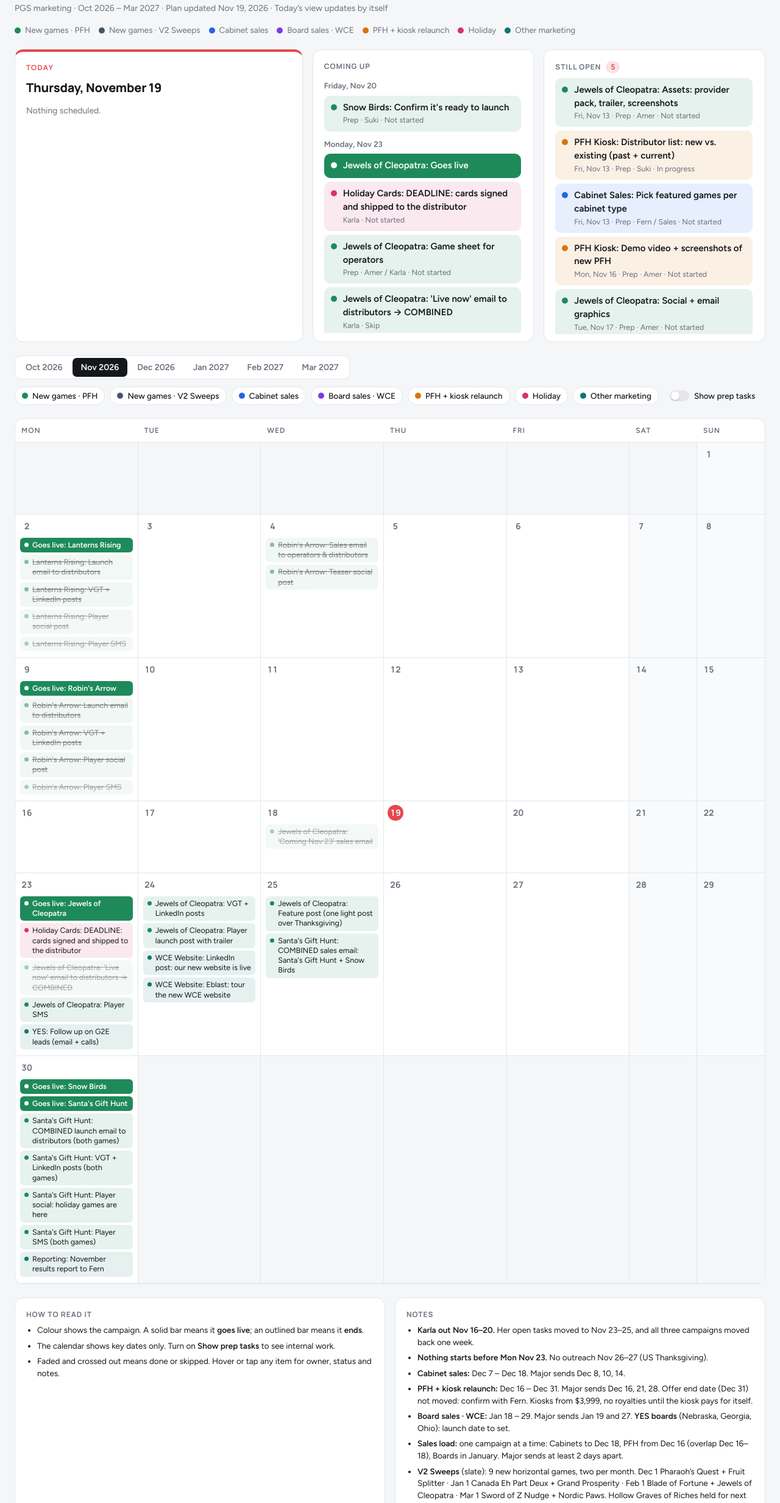
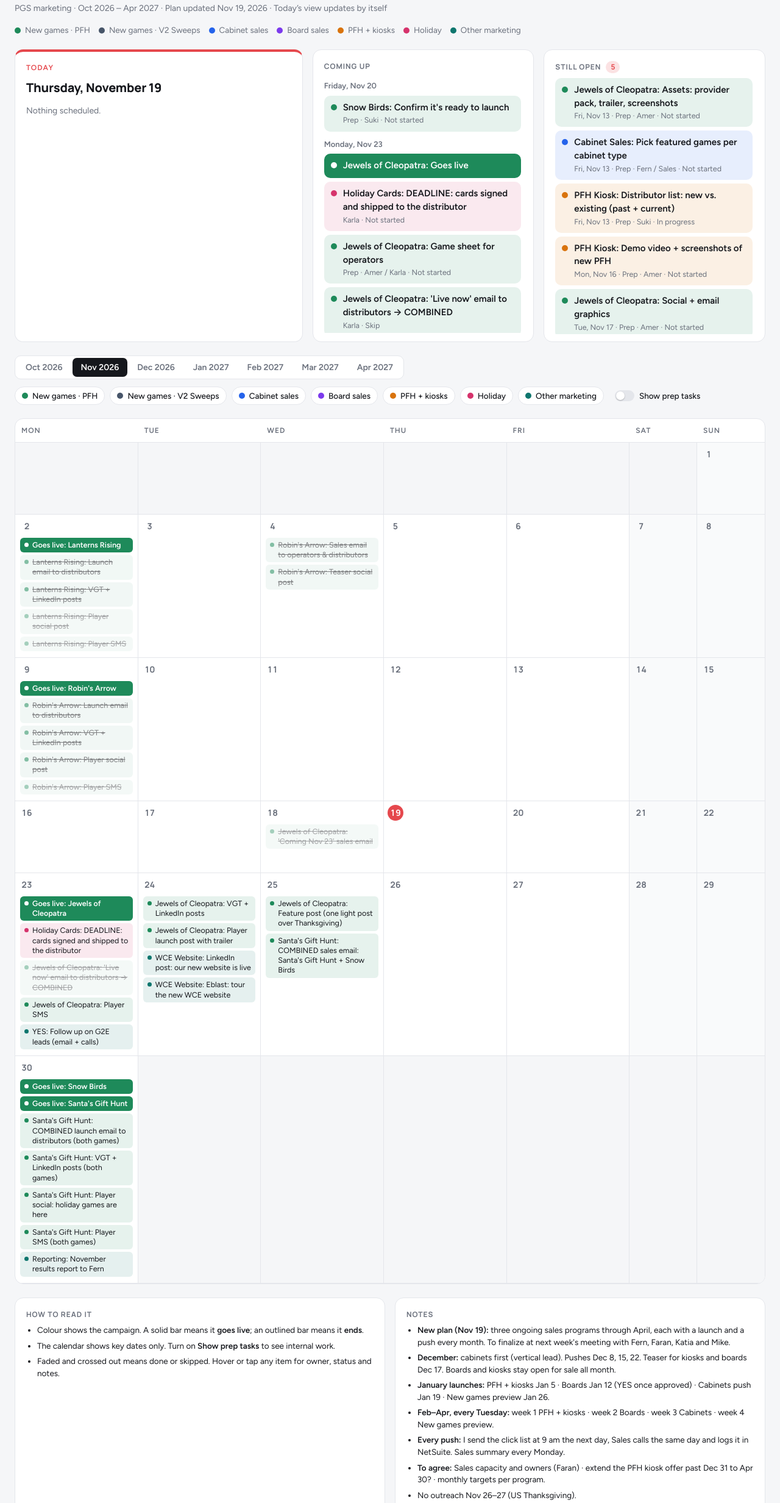
Before and after one commit to karlamariapena-cyber/campaign-calendar, a plain HTML site: page index.html in a window 1280 px wide. Shown: the part 69-2534 px from the top of the page at 61% size. Drawn offline with Linux system fonts and the light colour scheme.

Commit message:
Switch to ongoing programs: Dec cabinets, Jan launches, monthly pushes to April
Co-Authored-By: Claude Opus 5.5 <noreply@anthropic.com>
Claude-Session: https://claude.ai/code/session_01M1C4Zma1pcZfMSHpz28MNk

```diff
--- a/index.html
+++ b/index.html
@@ -98,14 +98,14 @@ button:focus-visible{outline:2px solid var(--accent);outline-offset:2px}
  <header class="top">
   <div>
    <h1>Launch &amp; Campaign Calendar</h1>
-   <p>PGS marketing · Oct 2026 – Mar 2027 · Plan updated Nov 19, 2026 · Today’s view updates by itself</p>
+   <p>PGS marketing · Oct 2026 – Apr 2027 · Plan updated Nov 19, 2026 · Today’s view updates by itself</p>
   </div>
   <div class="legend">
    <span class="launch"><i class="dot"></i>New games · PFH</span>
    <span class="v2"><i class="dot"></i>New games · V2 Sweeps</span>
    <span class="cab"><i class="dot"></i>Cabinet sales</span>
-   <span class="board"><i class="dot"></i>Board sales · WCE</span>
-   <span class="pfh"><i class="dot"></i>PFH + kiosk relaunch</span>
+   <span class="board"><i class="dot"></i>Board sales</span>
+   <span class="pfh"><i class="dot"></i>PFH + kiosks</span>
    <span class="hol"><i class="dot"></i>Holiday</span>
    <span class="plan"><i class="dot"></i>Other marketing</span>
   </div>
@@ -138,12 +138,13 @@ button:focus-visible{outline:2px solid var(--accent);outline-offset:2px}
   <div class="panel">
    <h3>Notes</h3>
    <ul class="small">
-    <li><b>Karla out Nov 16–20.</b> Her open tasks moved to Nov 23–25, and all three campaigns moved back one week.</li>
-    <li><b>Nothing starts before Mon Nov 23.</b> No outreach Nov 26–27 (US Thanksgiving).</li>
-    <li><b>Cabinet sales:</b> Dec 7 – Dec 18. Major sends Dec 8, 10, 14.</li>
-    <li><b>PFH + kiosk relaunch:</b> Dec 16 – Dec 31. Major sends Dec 16, 21, 28. Offer end date (Dec 31) not moved: confirm with Fern. Kiosks from $3,999, no royalties until the kiosk pays for itself.</li>
-    <li><b>Board sales · WCE:</b> Jan 18 – 29. Major sends Jan 19 and 27. <b>YES boards</b> (Nebraska, Georgia, Ohio): launch date to set.</li>
-    <li><b>Sales load:</b> one campaign at a time: Cabinets to Dec 18, PFH from Dec 16 (overlap Dec 16–18), Boards in January. Major sends at least 2 days apart.</li>
+    <li><b>New plan (Nov 19):</b> three ongoing sales programs through April, each with a launch and a push every month. To finalize at next week's meeting with Fern, Faran, Katia and Mike.</li>
+    <li><b>December:</b> cabinets first (vertical lead). Pushes Dec 8, 15, 22. Teaser for kiosks and boards Dec 17. Boards and kiosks stay open for sale all month.</li>
+    <li><b>January launches:</b> PFH + kiosks Jan 5 · Boards Jan 12 (YES once approved) · Cabinets push Jan 19 · New games preview Jan 26.</li>
+    <li><b>Feb–Apr, every Tuesday:</b> week 1 PFH + kiosks · week 2 Boards · week 3 Cabinets · week 4 New games preview.</li>
+    <li><b>Every push:</b> I send the click list at 9 am the next day, Sales calls the same day and logs it in NetSuite. Sales summary every Monday.</li>
+    <li><b>To agree:</b> Sales capacity and owners (Faran) · extend the PFH kiosk offer past Dec 31 to Apr 30? · monthly targets per program.</li>
+    <li>No outreach Nov 26–27 (US Thanksgiving).</li>
     <li><b>V2 Sweeps</b> (slate): 9 new horizontal games, two per month. Dec 1 Pharaoh’s Quest + Fruit Splitter · Jan 1 Canada Eh Part Deux + Grand Prosperity · Feb 1 Blade of Fortune + Jewels of Cleopatra · Mar 1 Sword of Z Nudge + Nordic Paws. Hollow Graves of Riches held for next October. Order to confirm with Suki and Fern.</li>
     <li><b>Holiday cards:</b> get them signed and shipped to the distributor by Mon Nov 23. Check they can still go out with the holiday gifts.</li>
     <li><b>Other marketing</b> (teal): Amusement Expo prep, YES follow-ups, PFH SMS win-back and monthly reports. Dates marked "to confirm" can move.</li>
@@ -214,28 +215,9 @@ N("2026-12-21","Viking Voyage","Sales sheet (PDF) + assets","Internal",""),
 N("2026-12-21","Viking Voyage","Sales email to operators & distributors","Distributors","","","Send before the holiday break"),
 N("2027-01-01","Blades of Fortune","GAME LIVE","—","","Milestone"),
 N("2027-01-01","Viking Voyage","GAME LIVE","—","","Milestone"),
-N("2027-01-12","Santa's Gift Hunt","Last chance: email to distributors (both games)","Distributors","Karla"),
+N("2027-01-08","Santa's Gift Hunt","Last chance: email to distributors (both games)","Distributors","Karla","","Moved from Jan 12 to clear the Boards launch"),
 N("2027-01-15","Santa's Gift Hunt","GAME ENDS","—","","Milestone"),
 N("2027-01-15","Snow Birds","GAME ENDS","—","","Milestone"),
-// PFH + Kiosk Relaunch (Campaign 1) - dates from "Sales & Marketing Campaigns" deck, Nov 19
-N("2026-11-13","PFH Kiosk","Distributor list: new vs. existing (past + current)","Internal","Suki","In progress","Same billing list Michael asked Suki for"),
-N("2026-11-13","PFH Kiosk","Confirm offer terms: $3,999 + royalty waiver","Internal","Greg / Fern","Done"),
-N("2026-11-25","PFH Kiosk","Pick the mailer, confirm print lead time, pull distributor mailing list","Internal","Marketing","","Moved from Nov 16. Mailer must land Dec 22"),
-N("2026-11-16","PFH Kiosk","Demo video + screenshots of new PFH","Internal","Amer"),
-N("2026-11-25","PFH Kiosk","Build new-distributor list (Baniella + Premieros)","Internal","Marketing","","Moved from Nov 20. Sales cleans it Dec 7"),
-N("2026-12-07","PFH Kiosk","Clean new-distributor list (remove existing customers)","Internal","Sales"),
-N("2026-12-08","PFH Kiosk","New distributors: LinkedIn connection requests (Dec 8–9)","Distributors","Sales reps"),
-N("2026-12-11","PFH Kiosk","Match inactive kiosks to distributors","Internal","Sales","","Analytics/Ops provides the kiosk activity data"),
-N("2026-12-16","PFH Kiosk","CAMPAIGN LIVE","—","","Milestone"),
-N("2026-12-16","PFH Kiosk","Major send 1: launch eblast with full offer + intro email to new distributors","Distributors","Marketing","","Lead with the bigger phone-time bonus"),
-N("2026-12-21","PFH Kiosk","Major send 2: eblast","Distributors","Marketing"),
-N("2026-12-21","PFH Kiosk","Sales: demos and orders (Dec 21–30)","Distributors","Sales reps"),
-N("2026-12-22","PFH Kiosk","Mailer lands + reactivation calls (Dec 22–23)","Distributors","Marketing / Sales reps","","Call script: PFH is rebuilt"),
-N("2026-12-23","PFH Kiosk","Sales: follow-up email","Distributors","Sales reps","","Moved up a day for Christmas Eve"),
-N("2026-12-28","PFH Kiosk","Major send 3: last-chance eblast, offer ends Dec 31","Distributors","Marketing"),
-N("2026-12-28","PFH Kiosk","Sales: final calls (Dec 28–30)","Distributors","Sales reps"),
-N("2026-12-31","PFH Kiosk","OFFER ENDS","—","","Milestone"),
-N("2027-01-11","PFH Kiosk","Results: kiosks reactivated, kiosks sold, new distributors","Internal","Karla / Faran"),
 // V2 Sweeps: 9 new horizontal games (Suki email Nov 17). Dec and Feb swapped from Shemal's order.
 N("2026-12-01","V2 Sweeps: Pharaoh's Quest + Fruit Splitter","GAME LIVE","—","","Milestone","Proposed order with Dec and Feb swapped. Confirm with Suki and Fern. Pharaoh's Quest is a new title: check it's ready"),
 N("2027-01-01","V2 Sweeps: Canada Eh Part Deux + Grand Prosperity","GAME LIVE","—","","Milestone","Proposed order with Dec and Feb swapped. Confirm with Suki and Fern"),
@@ -251,42 +233,71 @@ N("2026-12-10","PFH Players","SMS win-back send to lapsed + rising players","Pla
 N("2026-12-17","Holiday","Holiday greeting eblast + social (distributors and players)","Distributors","Karla"),
 N("2026-12-18","Holiday","Office closure notice to customers","Distributors","Karla"),
 N("2027-01-04","Reporting","December results report to Fern","Leadership","Karla"),
-N("2027-01-05","Holiday","\"What's coming in 2027\" email","Distributors","Karla"),
+N("2027-01-04","Holiday","\"What's coming in 2027\" email","Distributors","Karla","","Moved from Jan 5 to clear the PFH launch"),
 N("2027-01-13","YES","Q1 content piece: new titles for regulated markets","Distributors","Karla"),
 N("2027-01-15","Amusement Expo 2027","Booth design + asset list kickoff","Leadership","Karla / Amer"),
 // WCE website launch
 N("2026-11-24","WCE Website","LinkedIn post: our new website is live","Distributors","Karla","","Moved from Nov 16. Post once the site is confirmed live"),
 N("2026-11-24","WCE Website","Eblast: tour the new WCE website","Distributors","Karla","","Moved from Nov 16. Send once the site is confirmed live"),
-// Cabinet Inventory Sales (Campaign 3) - Nov 30 to Dec 11
-N("2026-11-23","Cabinet Sales","Confirm pricing, stock and end date","Internal","Fern / Karla","","Moved from Nov 12"),
+// ===== Ongoing sales programs (proposed Nov 19, to finalize at next week's meeting) =====
+// Cabinets: priority Dec, then monthly week-3 push
 N("2026-11-13","Cabinet Sales","Pick featured games per cabinet type","Internal","Fern / Sales"),
+N("2026-11-23","Cabinet Sales","Confirm pricing, stock and end date","Internal","Fern / Karla"),
 N("2026-12-01","Cabinet Sales","Customer list due (vertical only / horizontal only / both)","Internal","Sales"),
-N("2026-12-02","Cabinet Sales","Build eblasts + test sends","Internal","Karla"),
-N("2026-12-07","Cabinet Sales","CAMPAIGN LIVE","—","","Milestone"),
-N("2026-12-08","Cabinet Sales","Major send 1: eblast","Distributors","Karla"),
-N("2026-12-09","Cabinet Sales","Sales: call everyone who clicked","Distributors","Sales reps"),
-N("2026-12-10","Cabinet Sales","Major send 2: eblast","Distributors","Karla"),
-N("2026-12-11","Cabinet Sales","Sales: call clickers + personal email","Distributors","Sales reps"),
-N("2026-12-14","Cabinet Sales","Major send 3: eblast","Distributors","Karla"),
-N("2026-12-15","Cabinet Sales","Sales: calls + email (Dec 15–16)","Distributors","Sales reps"),
-N("2026-12-17","Cabinet Sales","Sales: last calls","Distributors","Sales reps"),
-N("2026-12-18","Cabinet Sales","Sales: final email","Distributors","Sales reps"),
-N("2026-12-18","Cabinet Sales","CAMPAIGN ENDS","—","","Milestone"),
-N("2026-12-21","Cabinet Sales","Results + wrap-up","Internal","Karla / Faran"),
-// Board Sales - WCE (Campaign 2) - Jan 11 to 22. YES dates to set.
-N("2027-01-12","Board Sales","Customer lists ready: Groups A, B, C","Internal","Sales"),
-N("2027-01-18","Board Sales","CAMPAIGN LIVE","—","","Milestone"),
-N("2027-01-19","Board Sales","Major send 1: eblast to Groups A/B/C","Distributors","Karla"),
-N("2027-01-20","Board Sales","Sales: call everyone who clicked","Distributors","Sales reps"),
-N("2027-01-21","Board Sales","Sales: personal email","Distributors","Sales reps"),
-N("2027-01-26","Board Sales","Sales: calls + email (Jan 26–27)","Distributors","Sales reps"),
-N("2027-01-27","Board Sales","Major send 2: eblast","Distributors","Karla"),
-N("2027-01-29","Board Sales","Sales: final email","Distributors","Sales reps"),
-N("2027-01-29","Board Sales","CAMPAIGN ENDS","—","","Milestone")
+N("2026-12-03","Cabinet Sales","Build eblasts + test sends","Internal","Karla"),
+N("2026-12-08","Cabinet Sales","PROGRAM LIVE","—","","Milestone"),
+N("2026-12-08","Cabinet Sales","Launch eblast: vertical cabinets first","Distributors","Karla"),
+N("2026-12-09","Cabinet Sales","Sales: call everyone who clicked","Sales reps","","I send the click list at 9 am"),
+N("2026-12-15","Cabinet Sales","Push 2 eblast","Distributors","Karla"),
+N("2026-12-16","Cabinet Sales","Sales: call everyone who clicked","Sales reps","","I send the click list at 9 am"),
+N("2026-12-22","Cabinet Sales","Year-end push eblast","Distributors","Karla"),
+N("2026-12-23","Cabinet Sales","Sales: call everyone who clicked","Sales reps","","I send the click list at 9 am"),
+N("2027-01-19","Cabinet Sales","Monthly push (week 3)","Distributors","Karla"),
+N("2027-01-20","Cabinet Sales","Sales: call everyone who clicked","Sales reps","","I send the click list at 9 am"),
+N("2027-02-16","Cabinet Sales","Monthly push (week 3)","Distributors","Karla"),
+N("2027-02-17","Cabinet Sales","Sales: call everyone who clicked","Sales reps","","I send the click list at 9 am"),
+N("2027-03-16","Cabinet Sales","Monthly push (week 3)","Distributors","Karla"),
+N("2027-03-17","Cabinet Sales","Sales: call everyone who clicked","Sales reps","","I send the click list at 9 am"),
+N("2027-04-20","Cabinet Sales","Monthly push (week 3)","Distributors","Karla"),
+N("2027-04-21","Cabinet Sales","Sales: call everyone who clicked","Sales reps","","I send the click list at 9 am"),
+// PFH + Kiosks: launch Jan 5, then monthly week-1 push
+N("2026-11-13","PFH Kiosk","Distributor list: new vs. existing (past + current)","Internal","Suki","In progress","Same billing list Michael asked Suki for"),
+N("2026-11-13","PFH Kiosk","Confirm offer terms: $3,999 + royalty waiver","Internal","Greg / Fern","Done"),
+N("2026-11-16","PFH Kiosk","Demo video + screenshots of new PFH","Internal","Amer"),
+N("2026-11-25","PFH Kiosk","Build new-distributor list (Baniella + Premieros)","Internal","Karla"),
+N("2026-11-25","PFH Kiosk","Pick the mailer, confirm print lead time, pull mailing list","Internal","Karla","","Mailer should land the week of Jan 5"),
+N("2026-12-14","PFH Kiosk","Clean new-distributor list (remove existing customers)","Internal","Sales"),
+N("2026-12-17","PFH Kiosk","Teaser: coming in January (PFH kiosks + boards)","Distributors","Karla"),
+N("2026-12-18","PFH Kiosk","Match inactive kiosks to distributors","Internal","Sales","","Analytics/Ops provides the kiosk activity data"),
+N("2027-01-05","PFH Kiosk","PROGRAM LIVE","—","","Milestone"),
+N("2027-01-05","PFH Kiosk","Launch eblast + intro email to new distributors","Distributors","Karla"),
+N("2027-01-06","PFH Kiosk","Sales: call everyone who clicked","Sales reps","","I send the click list at 9 am"),
+N("2027-02-02","PFH Kiosk","Monthly push (week 1)","Distributors","Karla"),
+N("2027-02-03","PFH Kiosk","Sales: call everyone who clicked","Sales reps","","I send the click list at 9 am"),
+N("2027-03-02","PFH Kiosk","Monthly push (week 1)","Distributors","Karla"),
+N("2027-03-03","PFH Kiosk","Sales: call everyone who clicked","Sales reps","","I send the click list at 9 am"),
+N("2027-04-06","PFH Kiosk","Monthly push (week 1)","Distributors","Karla"),
+N("2027-04-07","PFH Kiosk","Sales: call everyone who clicked","Sales reps","","I send the click list at 9 am"),
+// Boards: launch Jan 12, then monthly week-2 push
+N("2027-01-05","Board Sales","Customer lists ready: Groups A, B, C","Internal","Sales"),
+N("2027-01-12","Board Sales","PROGRAM LIVE","—","","Milestone"),
+N("2027-01-12","Board Sales","Launch eblast (WCE; YES once game lists are approved)","Distributors","Karla"),
+N("2027-01-13","Board Sales","Sales: call everyone who clicked","Sales reps","","I send the click list at 9 am"),
+N("2027-02-09","Board Sales","Monthly push (week 2)","Distributors","Karla"),
+N("2027-02-10","Board Sales","Sales: call everyone who clicked","Sales reps","","I send the click list at 9 am"),
+N("2027-03-09","Board Sales","Monthly push (week 2)","Distributors","Karla"),
+N("2027-03-10","Board Sales","Sales: call everyone who clicked","Sales reps","","I send the click list at 9 am"),
+N("2027-04-13","Board Sales","Monthly push (week 2)","Distributors","Karla"),
+N("2027-04-14","Board Sales","Sales: call everyone who clicked","Sales reps","","I send the click list at 9 am"),
+// New games preview: monthly week 4
+N("2027-01-26","New Games Preview","Eblast: new games coming in February","Distributors","Karla"),
+N("2027-02-23","New Games Preview","Eblast: new games coming in March","Distributors","Karla"),
+N("2027-03-23","New Games Preview","Eblast: new games coming in April","Distributors","Karla"),
+N("2027-04-27","New Games Preview","Eblast: new games coming in May","Distributors","Karla")
 ];
 
 const TYPE={"Cabinet Sales":"cab","Board Sales":"board","PFH Kiosk":"pfh","Holiday Cards":"hol","Holiday":"hol","Planning":"plan","Amusement Expo 2027":"plan","YES":"plan","Reporting":"plan","PFH Players":"plan","WCE Website":"plan","WCE Website":"plan"};
-const TNAME={launch:"New games · PFH",v2:"New games · V2 Sweeps",cab:"Cabinet sales",board:"Board sales · WCE",pfh:"PFH + kiosk relaunch",hol:"Holiday",plan:"Other marketing"};
+const TNAME={launch:"New games · PFH",v2:"New games · V2 Sweeps",cab:"Cabinet sales",board:"Board sales",pfh:"PFH + kiosks",hol:"Holiday",plan:"Other marketing"};
 const PENDING={};
 ITEMS.forEach((it,i)=>{it.i=i;it.type=TYPE[it.game]||(it.game.startsWith("V2 Sweeps")?"v2":"launch");it.ms=it.status=="Milestone";it.end=/ENDS/.test(it.task)});
 const pad=n=>String(n).padStart(2,"0");
@@ -316,7 +327,7 @@ const oc=document.getElementById("ocount");oc.textContent=open.length;if(open.le
 document.getElementById("olist").innerHTML=open.length?open.map(x=>task(x,true)).join(""):`<div class="none">All caught up.</div>`;
 
 /* Month grid */
-const MONTHS=[[2026,9],[2026,10],[2026,11],[2027,0],[2027,1],[2027,2]];
+const MONTHS=[[2026,9],[2026,10],[2026,11],[2027,0],[2027,1],[2027,2],[2027,3]];
 const MN=["January","February","March","April","May","June","July","August","September","October","November","December"];
 const cal=document.getElementById("cal"),mb=document.getElementById("months");
 function render(k){
```
